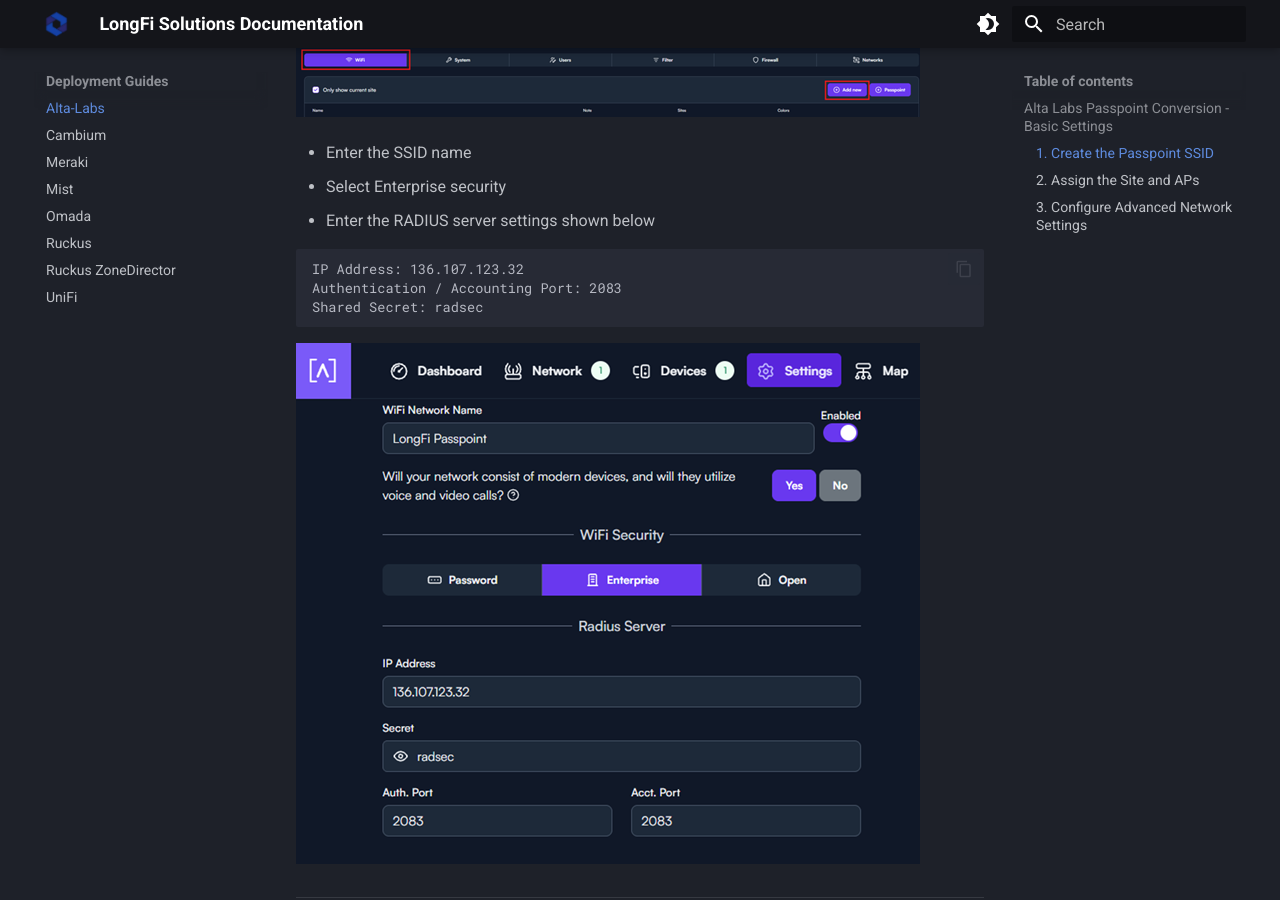
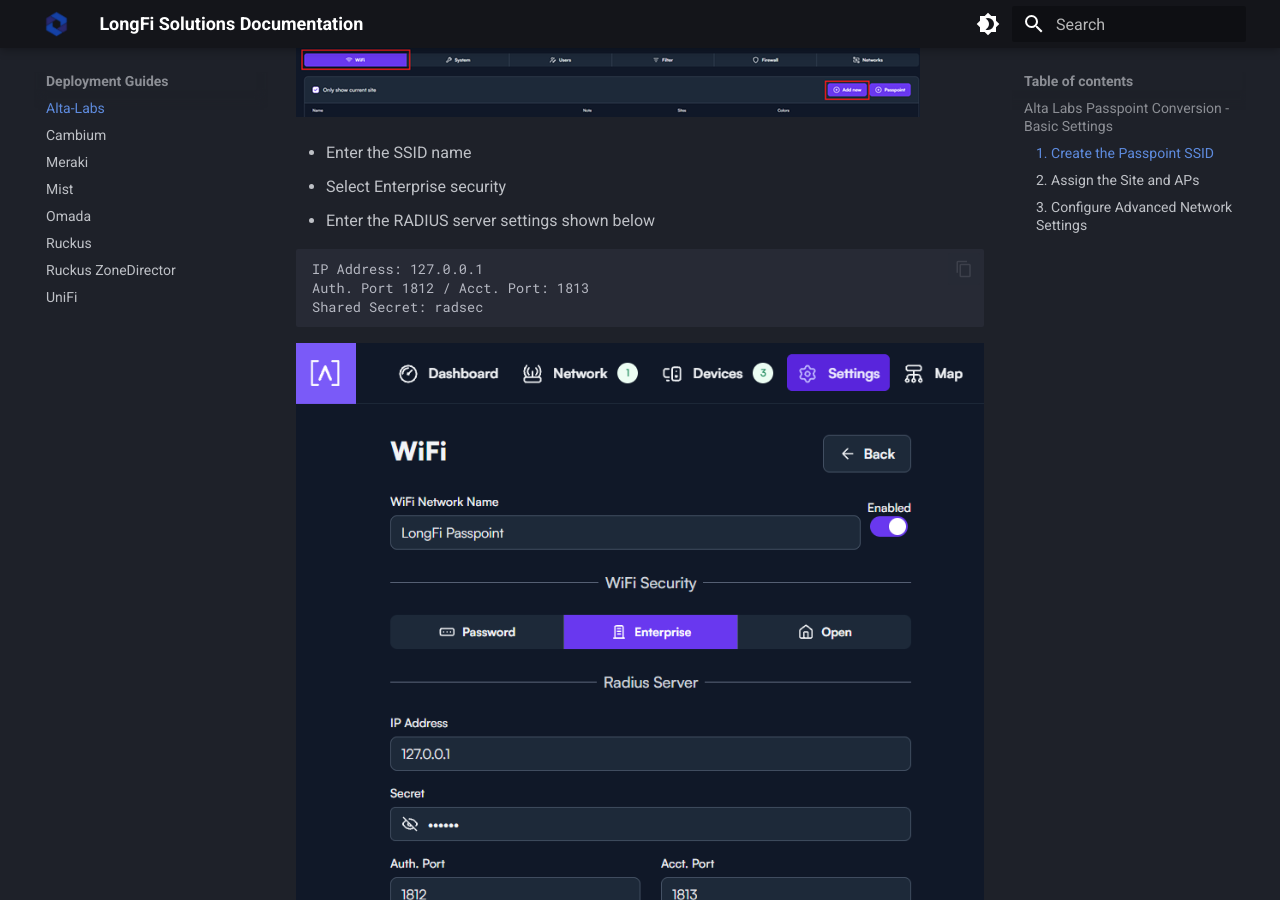
Before and after one commit to LongFi-Solutions/longfi-solutions.github.io, an MkDocs documentation site: the page built from docs/deployment/alta-labs.md, in a window 1280 px wide and 900 px high, scrolled down 434 px. Built offline with MkDocs 1.6.1 and Material for MkDocs 9.7.7, drawn with Linux system fonts in a browser that asks for light colours.

Commit message:
Update Deployment Guides “alta-labs” +1

````diff
--- a/docs/deployment/alta-labs.md
+++ b/docs/deployment/alta-labs.md
@@ -18,11 +18,12 @@ Create a new SSID in the Alta Labs controller. Go to Settings > WiFi > Add New.
 - Select Enterprise security
 - Enter the RADIUS server settings shown below
 
-```
-IP Address: 136.107.123.32
-Authentication / Accounting Port: 2083
+```plain
+IP Address: 127.0.0.1
+Auth. Port 1812 / Acct. Port: 1813
 Shared Secret: radsec
 ```
+
 ![](/assets/images/AltaLabs%20-%202%20Radius.png)
 
 ***
````
Also changed, not shown: docs/assets/images/AltaLabs - 2 Radius.png.
